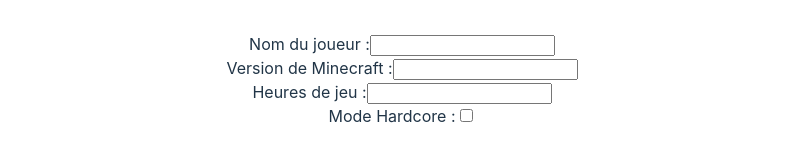
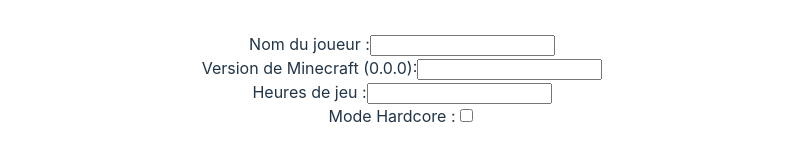
Before and after one commit to PHDfloppper/DevWeb3React, a React (Vite) app: page /ajoutP in a window 1280 px wide. Shown: the part 149-297 px from the top of the page, without its empty margins (238-1042 px from the left). Built offline with nearby package versions, Linux system fonts and the light colour scheme.

Commit message:
modifier3

```diff
--- a/src/components/AjoutPerso.tsx
+++ b/src/components/AjoutPerso.tsx
@@ -88,7 +88,7 @@
         </div>
 
         <div>
-          <label htmlFor="versionMinecraft">{formatMessage({ id: 'versionMinecraft' })} :</label>
+          <label htmlFor="versionMinecraft">{formatMessage({ id: 'versionMinecraft' })} (0.0.0):</label>
           <input
             type="text"
             id="versionMinecraft"
--- a/src/components/DetailsPerso.tsx
+++ b/src/components/DetailsPerso.tsx
@@ -73,8 +73,8 @@
 
       <h2><FormattedMessage id="detailPerso.success" /></h2>
       <ul>
-        {joueur.succès?.length > 0 ? (
-          joueur.succès.map((succes, index) => (
+        {joueur.succes?.length > 0 ? (
+          joueur.succes.map((succes, index) => (
             <li key={index}>
               <strong>{succes.nom}</strong>: {succes.description} (<FormattedMessage id="detailPerso.obtainedOn" /> {new Date(succes.dateObtention).toLocaleDateString()})
             </li>
--- a/src/components/ModifierPerso.tsx
+++ b/src/components/ModifierPerso.tsx
@@ -32,7 +32,7 @@
                 setModeHardcore(joueurData.modeHardcore);
                 setBlocs(joueurData.inventaire.blocs || [{ type: '', quantite: 0 }]);
                 setOutils(joueurData.inventaire.outils || [{ type: '', materiau: '', durabilite: 0 }]);
-                setSucces(joueurData.succès || [{ nom: '', description: '', dateObtention: '' }]);
+                setSucces(joueurData.succes || [{ nom: '', description: '', dateObtention: '' }]);
             })
             .catch((err) => {
                 console.error('Erreur lors de la récupération du joueur :', err);
--- a/src/modeles/Joueur.ts
+++ b/src/modeles/Joueur.ts
@@ -28,7 +28,7 @@
     nomJoueur: string;
     versionMinecraft: string;
     inventaire: Inventaire;
-    succès: Succès[];
+    succes: Succès[];
     heuresJeu: number;
     modeHardcore: boolean;
 }
```
